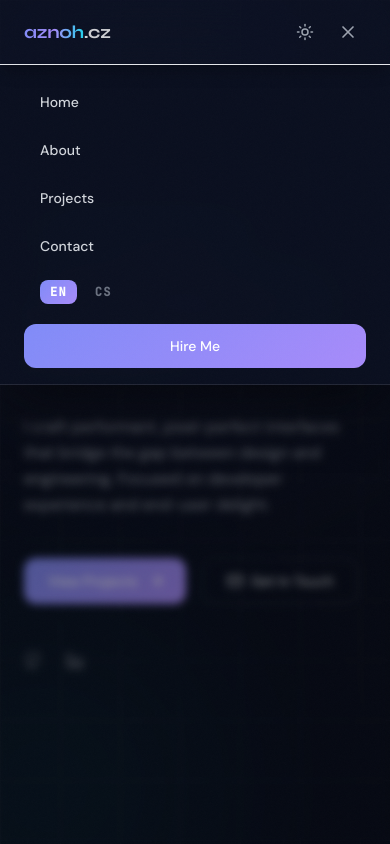
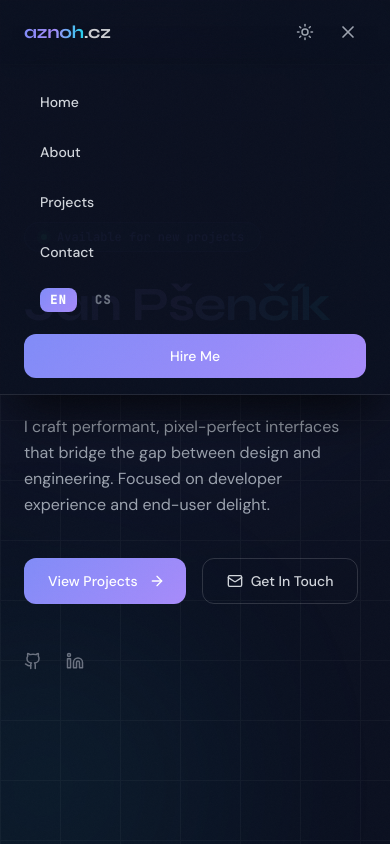
Before and after one commit to azn0H/portfolio, a React (Vite) app: page / in a window 390 px wide. Both pictures are taken after a click on the button 348 px from the left and 32 px from the top of the page. Shown: the top 844 px of the page. Built offline with nearby package versions, Linux system fonts and the light colour scheme.

Commit message:
feat: implement responsive Navbar component with dark mode and localization support

```diff
--- a/src/components/Navbar.jsx
+++ b/src/components/Navbar.jsx
@@ -53,20 +53,19 @@ export default function Navbar({ darkMode, toggleDarkMode, lang, setLang, t }) {
   }
 
   return (
-    <>
     <motion.header
       initial={{ y: -80, opacity: 0 }}
       animate={{ y: 0, opacity: 1 }}
       transition={{ duration: 0.7, ease: [0.22, 1, 0.36, 1] }}
-        className={`fixed top-0 inset-x-0 z-50 transition-all duration-500 ${
+      className={`fixed top-0 inset-x-0 z-50 transition-all duration-300 ${
         scrolled || mobileOpen
           ? darkMode
-              ? 'bg-bg/80 backdrop-blur-xl border-b border-white/8 shadow-lg shadow-black/20'
-              : 'bg-white/80 backdrop-blur-xl border-b border-black/8 shadow-lg shadow-black/10'
+            ? 'bg-[#0B1020]/90 backdrop-blur-xl border-b border-white/10 shadow-lg shadow-black/30'
+            : 'bg-white/90 backdrop-blur-xl border-b border-black/10 shadow-lg shadow-black/10'
           : 'bg-transparent'
       }`}
     >
-        <nav className="max-w-6xl mx-auto px-6 md:px-12 h-16 flex items-center justify-between">
+      <nav className="max-w-6xl mx-auto px-6 md:px-12 h-16 flex items-center justify-between relative z-50">
         <div className="flex md:flex-1 items-center justify-start">
           <motion.a
             href="#home"
@@ -177,7 +176,6 @@ export default function Navbar({ darkMode, toggleDarkMode, lang, setLang, t }) {
           </motion.button>
         </div>
       </nav>
-      </motion.header>
 
       <AnimatePresence>
         {mobileOpen && (
@@ -189,23 +187,25 @@ export default function Navbar({ darkMode, toggleDarkMode, lang, setLang, t }) {
               exit={{ opacity: 0 }}
               transition={{ duration: 0.2 }}
               onClick={() => setMobileOpen(false)}
-              className="fixed inset-0 top-16 z-30 bg-black/40 backdrop-blur-sm md:hidden"
+              className="fixed inset-0 top-16 z-30 bg-black/50 backdrop-blur-sm md:hidden"
             />
 
             <motion.div
-              initial={{ opacity: 0, y: -8 }}
+              initial={{ opacity: 0, y: -12 }}
               animate={{ opacity: 1, y: 0 }}
-              exit={{ opacity: 0, y: -8 }}
+              exit={{ opacity: 0, y: -12 }}
               transition={{ duration: 0.25, ease: [0.22, 1, 0.36, 1] }}
-              className={`fixed inset-x-0 top-16 z-40 max-h-[calc(100dvh-4rem)] overflow-y-auto md:hidden ${
-                darkMode ? 'bg-bg/95 backdrop-blur-xl border-b border-white/10 shadow-2xl shadow-black/50' : 'bg-white/95 backdrop-blur-xl border-b border-black/10 shadow-2xl shadow-black/10'
+              className={`absolute top-full inset-x-0 z-40 max-h-[calc(100dvh-4rem)] overflow-y-auto md:hidden border-b ${
+                darkMode
+                  ? 'bg-[#0B1020]/95 backdrop-blur-2xl border-white/10 shadow-2xl shadow-black/80'
+                  : 'bg-white/95 backdrop-blur-2xl border-black/10 shadow-2xl shadow-black/15'
               }`}
             >
               <motion.ul
                 initial="hidden"
                 animate="show"
                 variants={{ show: { transition: { staggerChildren: 0.04 } } }}
-                className="max-w-6xl mx-auto px-6 py-4 flex flex-col gap-1"
+                className="max-w-6xl mx-auto px-6 py-4 flex flex-col gap-1.5"
               >
                 {NAV_LINKS.map(({ href, label }) => (
                   <motion.li
@@ -255,6 +255,6 @@ export default function Navbar({ darkMode, toggleDarkMode, lang, setLang, t }) {
           </>
         )}
       </AnimatePresence>
-    </>
+    </motion.header>
   )
 }
```
Also changed, not shown: 5 other files (tests, documents, lock files or other folders). Lines whose indentation alone changed are shown as unchanged.
